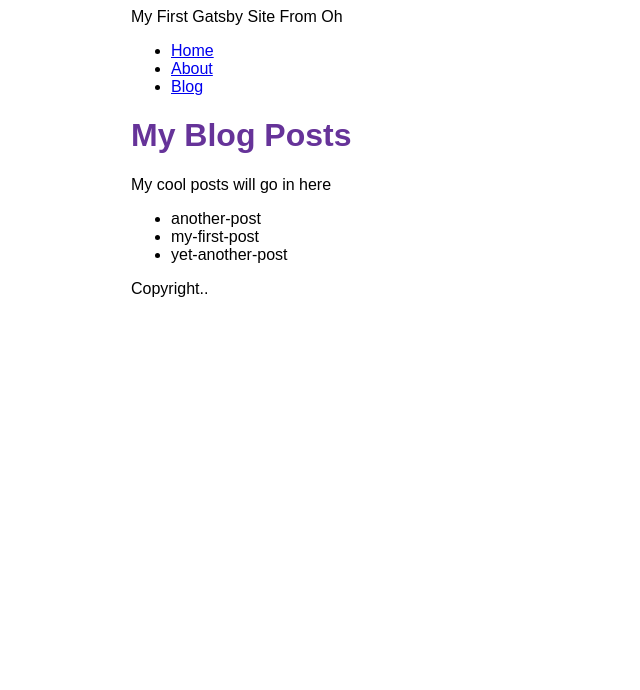
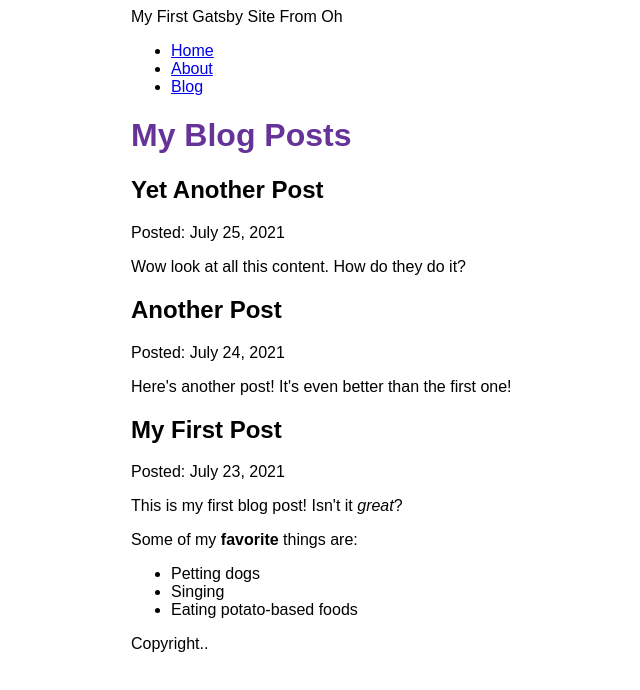
Before and after one commit to hyujikoh/gatsby-bootcamp, a Gatsby site: page /blog in a window 1280 px wide. Shown: the whole page, without its empty margins (259-899 px from the left). Built offline with nearby package versions, Linux system fonts and the light colour scheme; Gatsby itself is replaced by a stand-in of ours.

Commit message:
블로그 내용 표시

```diff
--- a/src/pages/blog.js
+++ b/src/pages/blog.js
@@ -1,26 +1,36 @@
 import React from 'react'
 import Layout from '../components/layout'
 import { Link,useStaticQuery,graphql } from "gatsby";
+import { MDXRenderer } from 'gatsby-plugin-mdx';
 const BlogPage = () => {
 
     const data = useStaticQuery(graphql`
-    query{
-        allFile {
-       nodes {
-         name
-       }
-     }
-   }
+    query {
+        allMdx(sort: {fields: frontmatter___date, order: DESC}) {
+          nodes {
+            frontmatter {
+              date(formatString: "MMMM D, YYYY")
+              title
+            }
+            id
+            body
+          }
+        }
+      }
   `);
   return (
     <Layout pageTitle="My Blog Posts">
-      <p>My cool posts will go in here</p>
-        <ul>
-        {data.allFile.nodes.map((node)=> (
-            <li key= {node.name}> {node.name}</li>
-        ))}
-
-        </ul>
+        {
+        data.allMdx.nodes.map((node) => (
+          <article key={node.id}>
+            <h2>{node.frontmatter.title}</h2>
+            <p>Posted: {node.frontmatter.date}</p>
+            <MDXRenderer>
+              {node.body}
+            </MDXRenderer>
+          </article>
+        ))
+      }
     </Layout>
   )
 }
```
